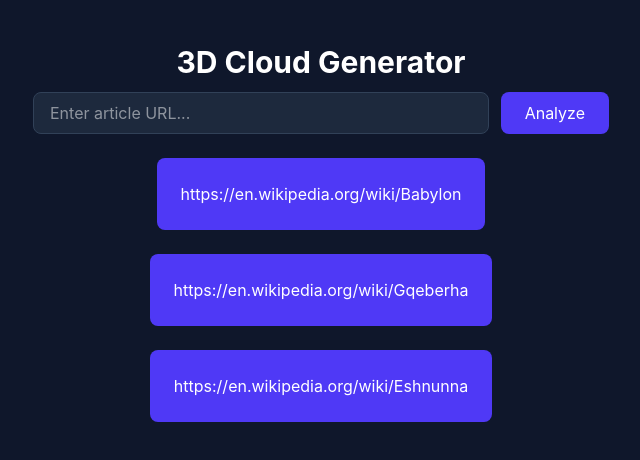
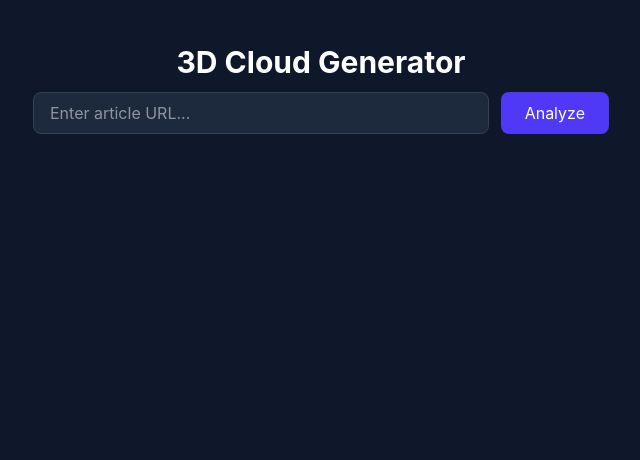
Before and after one commit to ellsworthmmcc/3D-Word-Cloud, a React (Vite) app in the folder frontend/: page / in a window 1280 px wide. Shown: the top 460 px of the page, without its empty margins (319-959 px from the left). Built offline with nearby package versions, Linux system fonts and the light colour scheme.

Commit message:
refactor: remove example buttons

```diff
--- a/frontend/src/components/SubmitURL.tsx
+++ b/frontend/src/components/SubmitURL.tsx
@@ -38,40 +38,6 @@
     }
   }
 
-  const exampleButtonSubmit = async (url: string) => {
-    setError(null);
-    setData(null);
-
-    try {
-      setLoading(true);
-
-      const response = await axios.post<ArticleResponse>(
-        `${API_BASE_URL}`, { url }
-      );
-
-      setData(response.data);
-    } catch (err: any) {
-      if (err.response?.data?.detail) {
-        setError(err.response.data.detail);
-      } else {
-        setError("An error has occured");
-      }
-    } finally {
-      setLoading(false);
-    }
-  }
-
-  function ExampleButton({url} : {url: string}) {
-    return (
-      <button
-        onClick={() => exampleButtonSubmit(url)}
-        className="px-6 py-6 bg-indigo-600 rounded-lg hover:bg-indigo-500 disabled:opacity-50"
-      >
-        {url}
-      </button>
-    )
-  }
-
   return (
     <>
       <form
@@ -108,19 +74,6 @@
             </div>
           </div>
         )}
-        {!data && (
-          <div className="w-full flex flex-col items-center justify-center gap-6 py-6">
-            <ExampleButton
-              url="https://en.wikipedia.org/wiki/Babylon"
-            />
-            <ExampleButton
-              url="https://en.wikipedia.org/wiki/Gqeberha"
-            />
-            <ExampleButton
-              url="https://en.wikipedia.org/wiki/Eshnunna"
-            />
-          </div>
-        )}
 
       </div>
     </>
```
